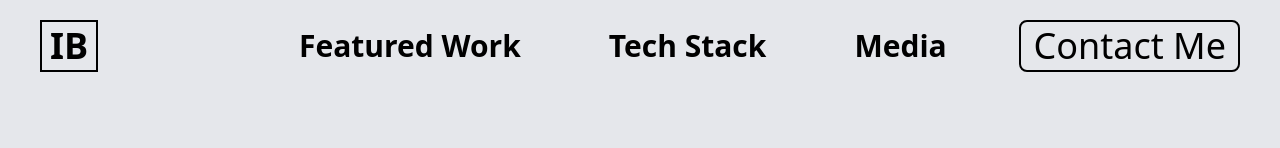
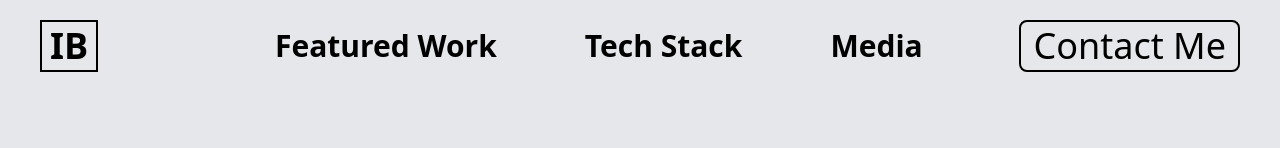
Before and after one commit to ilyasbaggelaar/portfolio, a React (Vite) app: page / in a window 1280 px wide. Shown: the top 148 px of the page. Built offline with nearby package versions, Linux system fonts and the light colour scheme; grey boxes are pictures that could not be loaded.

Commit message:
Centered new nav bar due to text changes.

```diff
--- a/src/components/Nav.tsx
+++ b/src/components/Nav.tsx
@@ -26,7 +26,7 @@ const Nav: React.FC = () => {
             <a
               key={item}
               href="#"
-              className="text-3xl relative left-16 font-semibold text-black transition-all hover:text-green-500"
+              className="text-3xl relative left-10 font-semibold text-black transition-all hover:text-green-500"
             >
               {item}
               <span className=" text-4xl absolute left-0 bottom-0 w-0 h-0.5 bg-green-500 transition-all duration-300 group-hover:w-full"></span>
```
